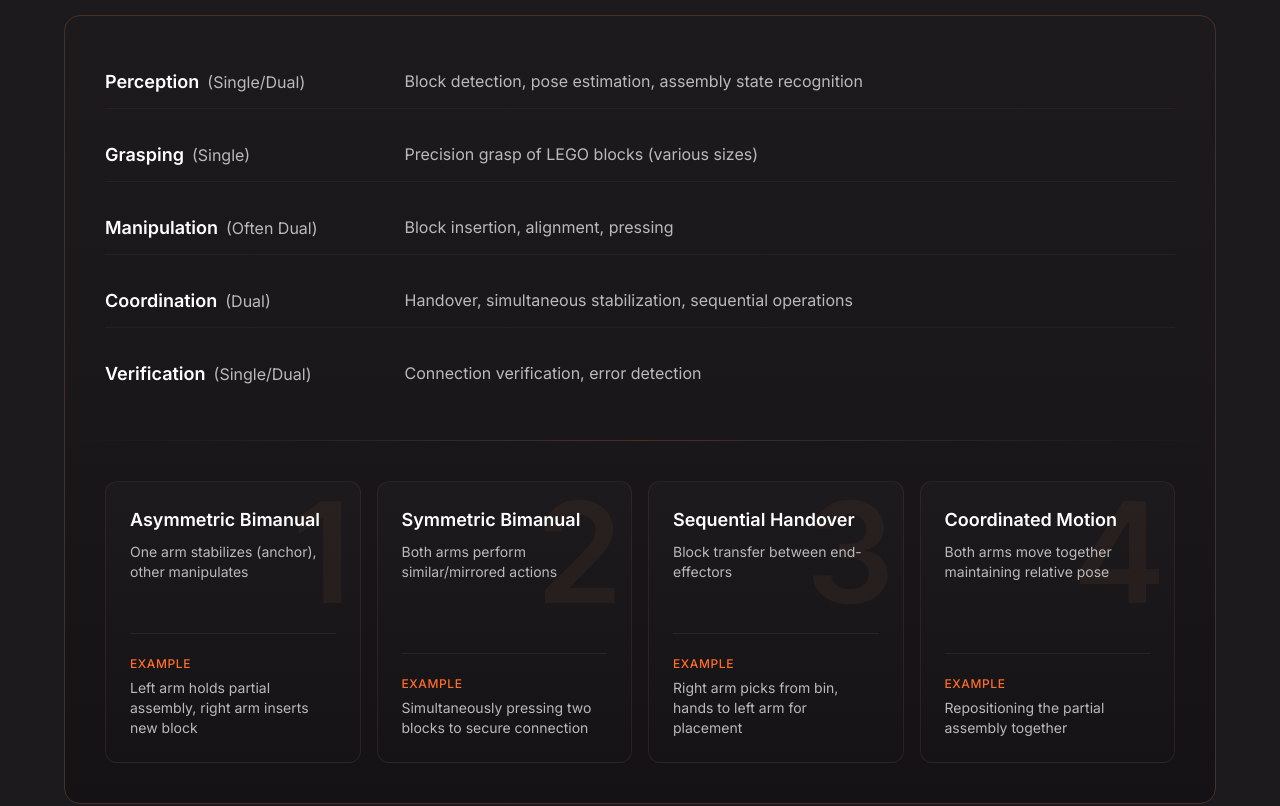
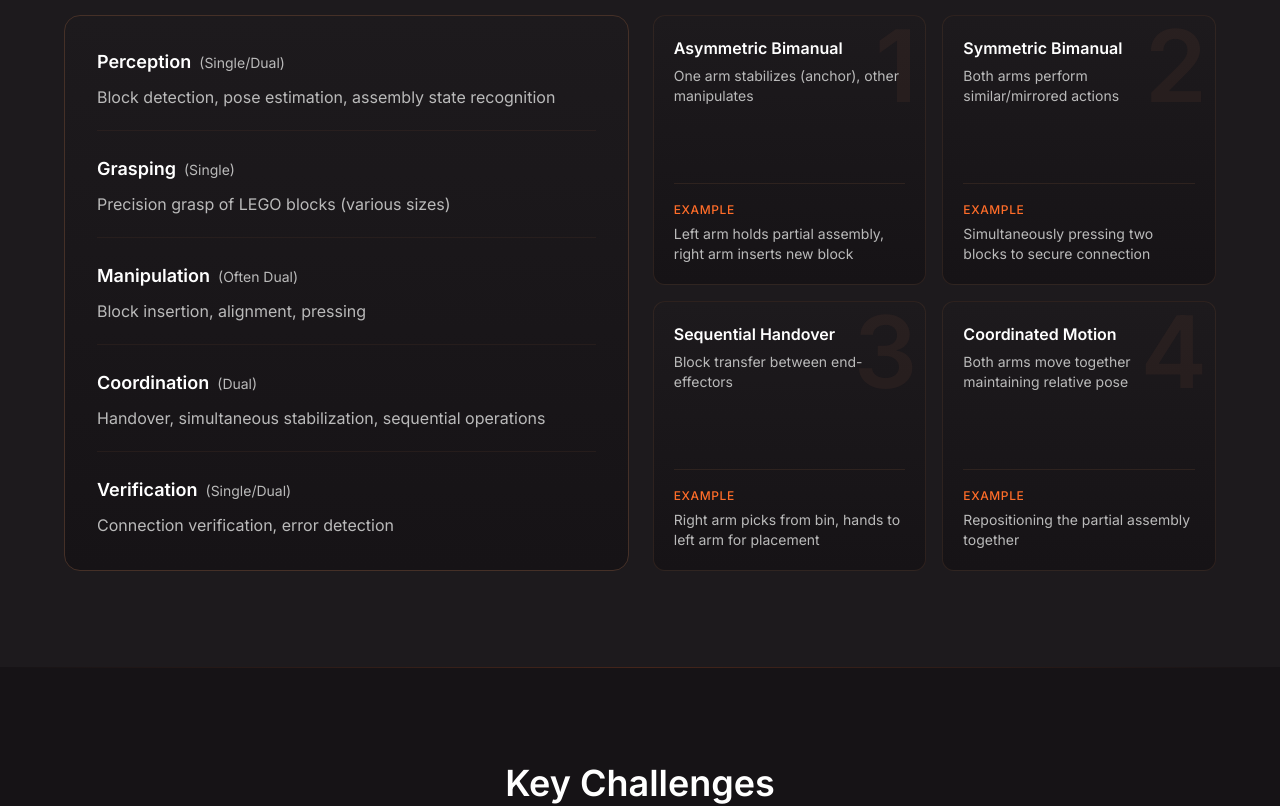
Before and after one commit to PatrizioAcquadro/WebsitePresentation, a Next.js app: page /task in a window 1280 px wide. Shown: the part 1960-2766 px from the top of the page. Built offline with nearby package versions, Linux system fonts and the light colour scheme.

Commit message:
Split Task Decomposition into skills box and 2x2 coordination grid, with text clamping

```diff
--- a/app/task/page.tsx
+++ b/app/task/page.tsx
@@ -217,11 +217,11 @@ export default function TaskPage() {
           viewport={{ once: true, margin: '-50px' }}
           transition={{ duration: 0.5 }}
         >
-          {/* Unified container with gradient from lighter top to darker bottom */}
-          <div className="bg-gradient-to-b from-[#1d1a1d] via-[#1a171a] to-[#141214] border border-[#453027] rounded-2xl overflow-hidden">
-            {/* Atomic Skills - Two column layout */}
-            <div className="p-6 md:p-10">
-              <div className="space-y-4 md:space-y-5">
+          {/* Two-column layout: Skills box on left, Coordination cards on right */}
+          <div className="flex flex-col lg:flex-row gap-6">
+            {/* Left: Skills Box */}
+            <div className="lg:w-1/2 bg-gradient-to-b from-[#1d1a1d] to-[#161316] border border-[#453027] rounded-2xl p-6 md:p-8">
+              <div className="space-y-6">
                 {atomicSkills.map((skill, index) => (
                   <motion.div
                     key={skill.category}
@@ -229,34 +229,28 @@ export default function TaskPage() {
                     whileInView={{ opacity: 1, x: 0 }}
                     viewport={{ once: true }}
                     transition={{ delay: index * 0.05 }}
-                    className="flex flex-col md:flex-row md:items-start gap-2 md:gap-8 py-3 border-b border-[#453027]/30 last:border-b-0"
+                    className="border-b border-[#453027]/30 pb-5 last:border-b-0 last:pb-0"
                   >
-                    {/* Left: Category + Bimanual Requirement */}
-                    <div className="md:w-1/3 lg:w-1/4 shrink-0">
+                    {/* Category + Bimanual Requirement */}
+                    <div className="mb-2">
                       <span className="text-base md:text-lg font-semibold text-white">
                         {skill.category}
                       </span>
-                      <span className="text-sm md:text-base text-[#BABABA] ml-2">
+                      <span className="text-sm text-[#BABABA] ml-2">
                         ({skill.bimanualRequirement})
                       </span>
                     </div>
-                    {/* Right: Skills */}
-                    <div className="md:flex-1">
+                    {/* Skills description below */}
                     <p className="text-sm md:text-base text-[#BABABA] leading-relaxed">
                       {skill.skills}
                     </p>
-                    </div>
                   </motion.div>
                 ))}
               </div>
             </div>
 
-            {/* Divider */}
-            <div className="h-px bg-gradient-to-r from-transparent via-[#453027] to-transparent" />
-
-            {/* Coordination Modes */}
-            <div className="p-6 md:p-10">
-              <div className="grid grid-cols-1 sm:grid-cols-2 lg:grid-cols-4 gap-4">
+            {/* Right: Coordination Modes - 2x2 grid */}
+            <div className="lg:w-1/2 grid grid-cols-1 sm:grid-cols-2 gap-4 content-stretch">
               {coordinationModes.map((mode, index) => (
                 <motion.div
                   key={mode.id}
@@ -264,25 +258,24 @@ export default function TaskPage() {
                   whileInView={{ opacity: 1, y: 0 }}
                   viewport={{ once: true, margin: '-50px' }}
                   transition={{ duration: 0.4, delay: index * 0.1 }}
-                    className="relative bg-gradient-to-b from-[#1d1a1d] to-[#161316] border border-[#453027]/50 rounded-xl overflow-hidden hover:border-[#FF6D29]/30 transition-colors"
+                  className="relative bg-gradient-to-b from-[#1d1a1d] to-[#161316] border border-[#453027]/50 rounded-xl overflow-hidden hover:border-[#FF6D29]/30 transition-colors flex flex-col"
                 >
                   {/* Large background number */}
-                    <span className="absolute right-2 top-0 text-[120px] md:text-[140px] font-bold text-[#453027]/30 select-none leading-none">
+                  <span className="absolute right-2 top-0 text-[100px] font-bold text-[#453027]/30 select-none leading-none">
                     {mode.id}
                   </span>
 
                   {/* Content */}
-                    <div className="relative z-10 p-5 md:p-6 min-h-[280px] flex flex-col">
-                      <h4 className="text-base md:text-lg font-semibold text-white mb-2">{mode.name}</h4>
-                      <p className="text-sm text-[#BABABA] mb-4 flex-grow">{mode.description}</p>
-                      <div className="border-t border-[#453027]/50 pt-4">
+                  <div className="relative z-10 p-4 md:p-5 flex flex-col flex-1">
+                    <h4 className="text-sm md:text-base font-semibold text-white mb-1.5">{mode.name}</h4>
+                    <p className="text-xs md:text-sm text-[#BABABA] mb-3 line-clamp-2 flex-grow">{mode.description}</p>
+                    <div className="border-t border-[#453027]/50 pt-3">
                       <span className="text-[#FF6D29] text-xs font-medium uppercase tracking-wider">Example</span>
-                        <p className="text-sm text-[#BABABA] mt-1">{mode.example}</p>
+                      <p className="text-xs md:text-sm text-[#BABABA] mt-1 line-clamp-2">{mode.example}</p>
                     </div>
                   </div>
                 </motion.div>
               ))}
-              </div>
             </div>
           </div>
         </motion.div>
```
Lines whose indentation alone changed are shown as unchanged.
